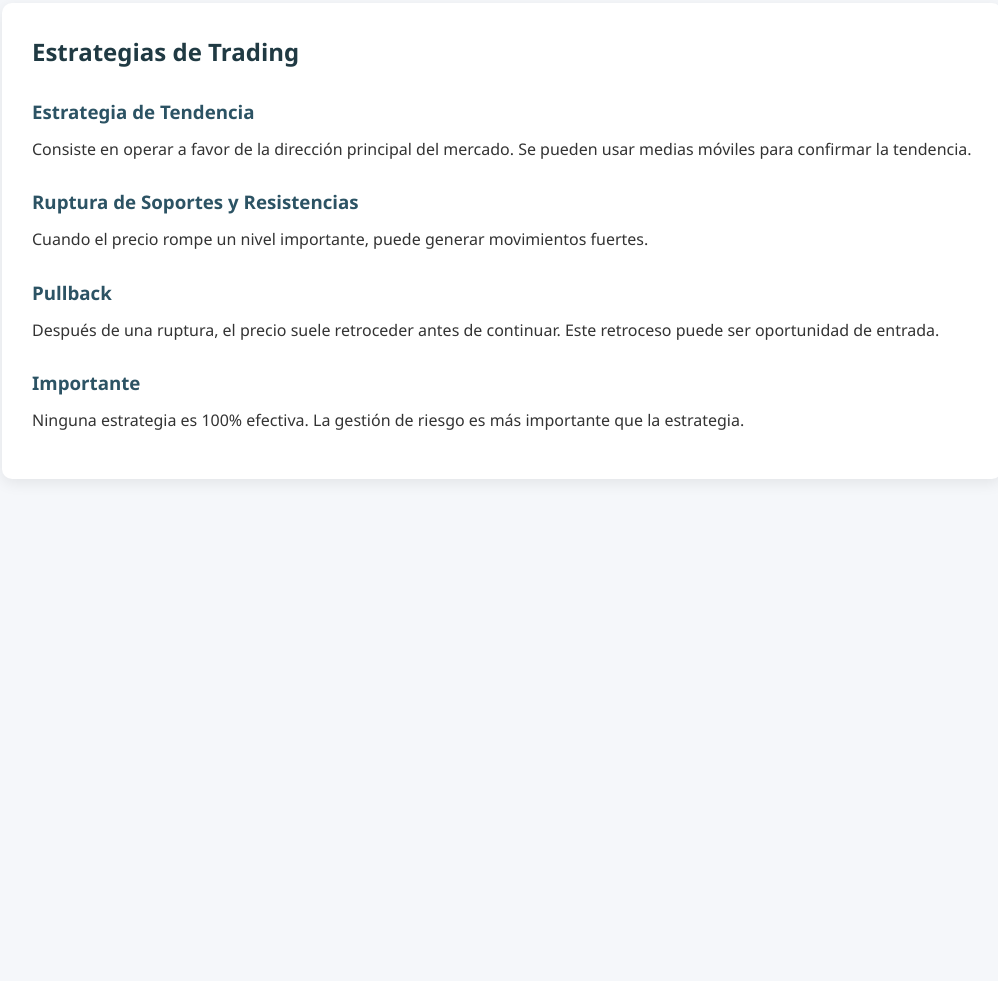
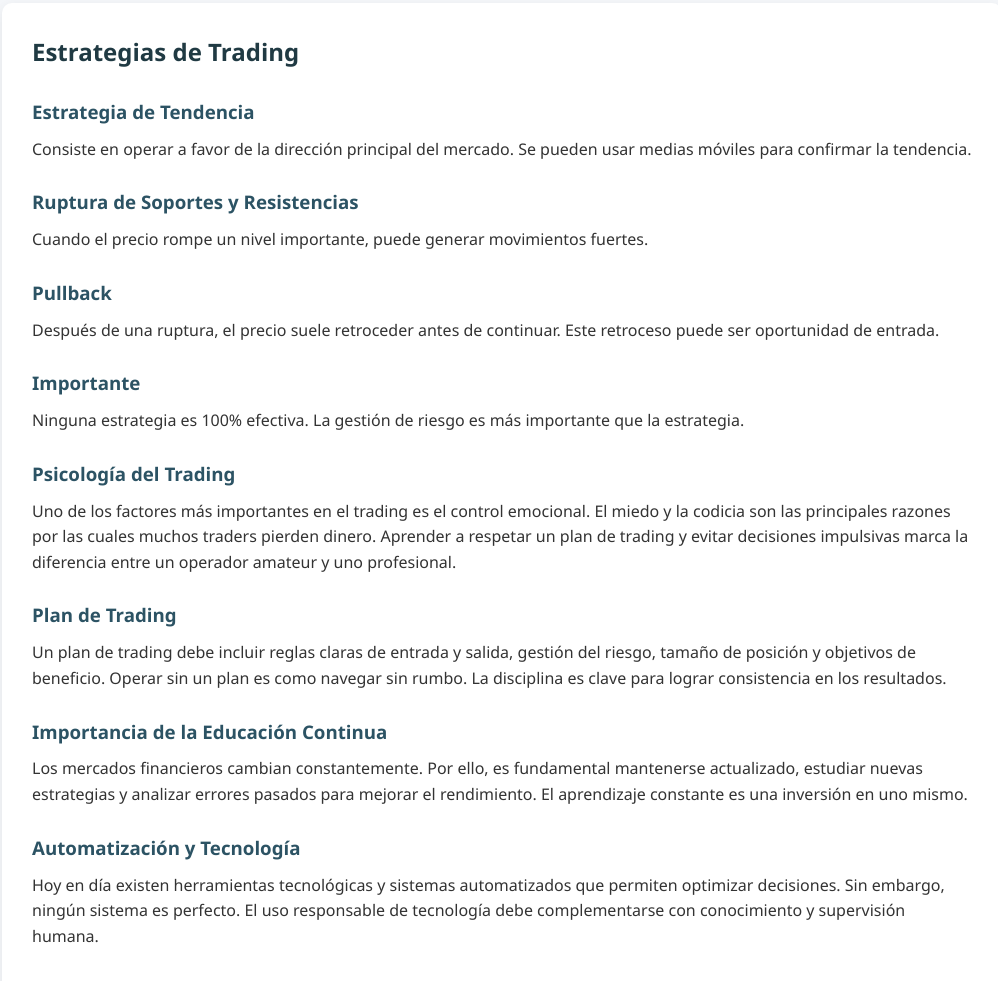
Before and after one commit to jabilez37-debug/jabilez37-debug.github.io, a plain HTML site: page estrategias.html in a window 1280 px wide. Shown: the part 307-1288 px from the top of the page, without its empty margins (138-1136 px from the left). Before the commit the page ends 826 px from the top, so only its background shows below. Drawn offline with Linux system fonts and the light colour scheme.

Commit message:
Agregando mas contenido profesional

```diff
--- a/estrategias.html
+++ b/estrategias.html
@@ -55,3 +55,35 @@ Este retroceso puede ser oportunidad de entrada.
 Ninguna estrategia es 100% efectiva.
 La gestión de riesgo es más importante que la estrategia.
 </p>
+
+<h3>Psicología del Trading</h3>
+<p>
+Uno de los factores más importantes en el trading es el control emocional.
+El miedo y la codicia son las principales razones por las cuales muchos traders
+pierden dinero. Aprender a respetar un plan de trading y evitar decisiones impulsivas
+marca la diferencia entre un operador amateur y uno profesional.
+</p>
+
+<h3>Plan de Trading</h3>
+<p>
+Un plan de trading debe incluir reglas claras de entrada y salida,
+gestión del riesgo, tamaño de posición y objetivos de beneficio.
+Operar sin un plan es como navegar sin rumbo. La disciplina es clave
+para lograr consistencia en los resultados.
+</p>
+
+<h3>Importancia de la Educación Continua</h3>
+<p>
+Los mercados financieros cambian constantemente. Por ello,
+es fundamental mantenerse actualizado, estudiar nuevas estrategias
+y analizar errores pasados para mejorar el rendimiento.
+El aprendizaje constante es una inversión en uno mismo.
+</p>
+
+<h3>Automatización y Tecnología</h3>
+<p>
+Hoy en día existen herramientas tecnológicas y sistemas automatizados
+que permiten optimizar decisiones. Sin embargo, ningún sistema es perfecto.
+El uso responsable de tecnología debe complementarse con conocimiento
+y supervisión humana.
+</p>
```
